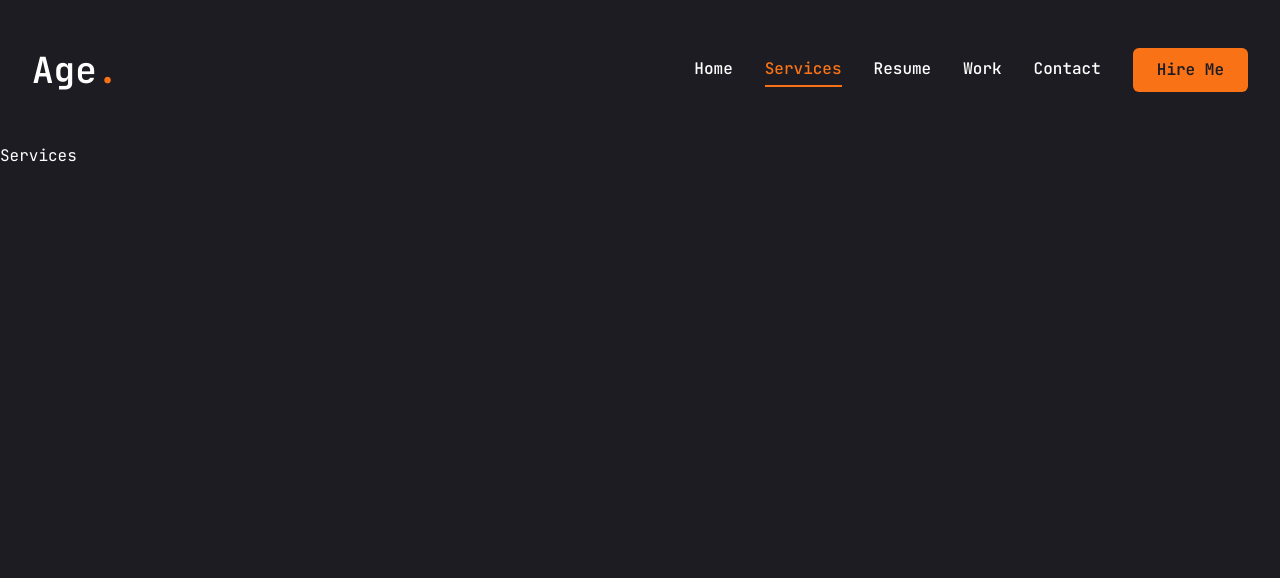
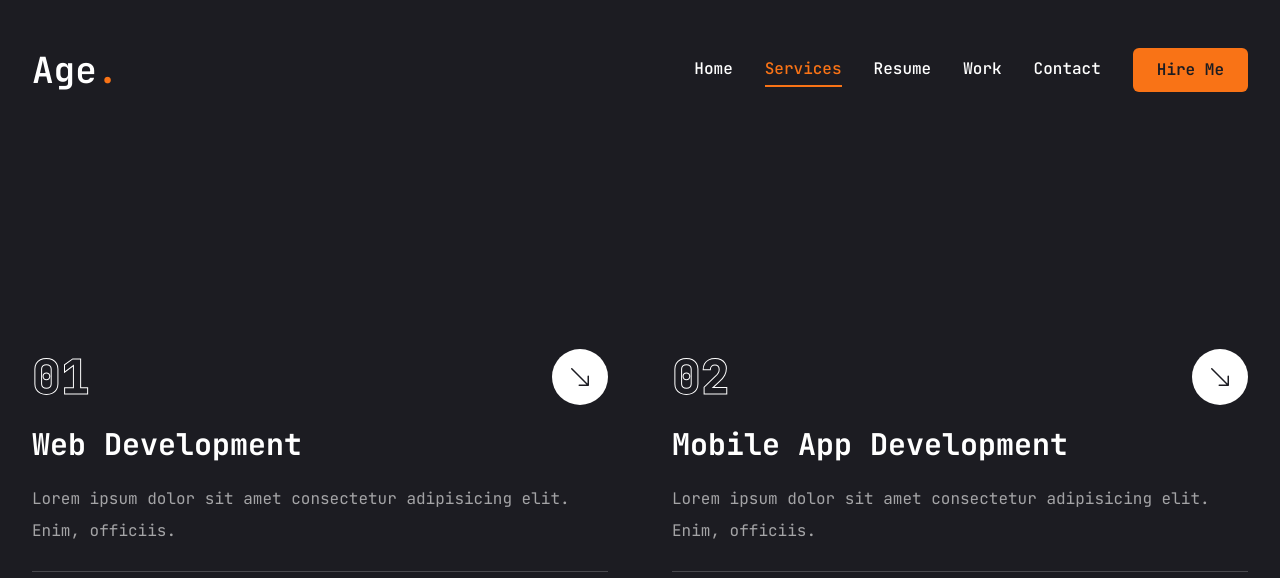
Before and after one commit to MuhammadPutraAge/muhammadputraaage.com, a Next.js app: page /services in a window 1280 px wide. Shown: the top 578 px of the page. Built offline with nearby package versions, Linux system fonts and the light colour scheme.

Commit message:
implement services page

```diff
--- a/app/globals.css
+++ b/app/globals.css
@@ -29,3 +29,11 @@
     @apply text-3xl xl:text-5xl leading-[1.1] font-semibold;
   }
 }
+
+@utility text-outline {
+  -webkit-text-stroke: 1px #ffffff;
+}
+
+@utility text-outline-hover {
+  -webkit-text-stroke: 1px #f97316;
+}
--- a/app/layout.tsx
+++ b/app/layout.tsx
@@ -14,7 +14,7 @@ const JetBrainsMono = JetBrains_Mono({
 export const metadata: Metadata = {
   title: "Muhammad Putra Age's Portfolio Website",
   description:
-    "Muhammad Putra Age - Frontend Engineer specializing in building modern, scalable web applications. Explore my portfolio and let's create something amazing together!",
+    "Muhammad Putra Age - Frontend Engineer specializing in building modern, scalable web & mobile applications. Explore my portfolio and let's create something amazing together!",
 };
 
 export default function RootLayout({
--- a/app/services/page.tsx
+++ b/app/services/page.tsx
@@ -1,5 +1,11 @@
+import ServiceList from "@/components/ServiceList";
+
 const Services = () => {
-  return <div>Services</div>;
+  return (
+    <section className="wrapper min-h-[80vh] flex flex-col justify-center py-12 xl:py-0">
+      <ServiceList />
+    </section>
+  );
 };
 
 export default Services;
--- /dev/null
+++ b/components/ServiceList.tsx
@@ -0,0 +1,47 @@
+"use client";
+
+import { SERVICES } from "@/constants";
+import { motion } from "motion/react";
+import Link from "next/link";
+import { BsArrowDownRight } from "react-icons/bs";
+
+const ServiceList = () => {
+  return (
+    <motion.div
+      initial={{ opacity: 0 }}
+      animate={{
+        opacity: 1,
+        transition: { delay: 2.4, duration: 0.4, ease: "easeIn" },
+      }}
+      className="grid grid-cols-1 md:grid-cols-2 gap-16"
+    >
+      {SERVICES.map((service) => (
+        <div
+          key={service.num}
+          className="flex-1 flex flex-col justify-center gap-6 group"
+        >
+          <div className="w-full flex justify-between items-center">
+            <p className="text-5xl font-extrabold text-outline text-transparent group-hover:text-outline-hover transition-all duration-500">
+              {service.num}
+            </p>
+            <Link
+              href={service.href}
+              className="size-14 rounded-full group-hover:bg-accent transition-all duration-500 bg-white flex justify-center items-center hover:-rotate-45"
+            >
+              <BsArrowDownRight className="text-primary text-2xl" />
+            </Link>
+          </div>
+
+          <h2 className="text-3xl font-bold leading-none text-white group-hover:text-accent transition-all duration-500">
+            {service.title}
+          </h2>
+          <p className="text-white/60">{service.description}</p>
+
+          <div className="border-b border-white/20 w-full" />
+        </div>
+      ))}
+    </motion.div>
+  );
+};
+
+export default ServiceList;
--- a/constants/index.ts
+++ b/constants/index.ts
@@ -20,3 +20,20 @@ export const LINKS = [
     path: "/contact",
   },
 ];
+
+export const SERVICES = [
+  {
+    num: "01",
+    title: "Web Development",
+    description:
+      "Lorem ipsum dolor sit amet consectetur adipisicing elit. Enim, officiis.",
+    href: "",
+  },
+  {
+    num: "02",
+    title: "Mobile App Development",
+    description:
+      "Lorem ipsum dolor sit amet consectetur adipisicing elit. Enim, officiis.",
+    href: "",
+  },
+];
```
